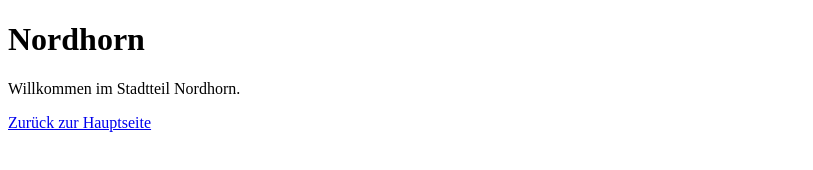
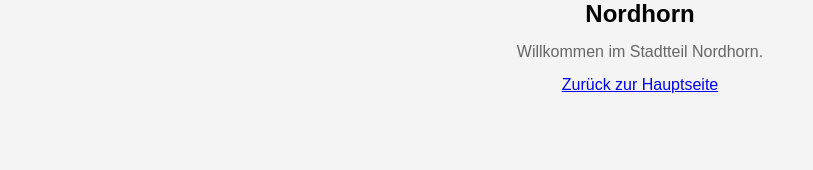
Before and after one commit to Olchie-lab/Meine-Webseite, a plain HTML site: page pages/stadtteil1.html in a window 1280 px wide. Shown: the whole page, without its empty margins (0-813 px from the left). Drawn offline with Linux system fonts and the light colour scheme.

Commit message:
Style einbindung für Stadtteile

```diff
--- a/pages/stadtteil1.html
+++ b/pages/stadtteil1.html
@@ -1,6 +1,7 @@
 <!DOCTYPE html>
 <html lang="de">
 <head>
+    <link rel="stylesheet" href="../style.css">
     <meta charset="UTF-8">
     <meta name="viewport" content="width=device-width, initial-scale=1.0">
     <title>Nordhorn</title>
```
Also changed, not shown: pages/stadtteil2.html (+1 -0 lines), pages/stadtteil3.html (+1 -0 lines), pages/stadtteil4.html (+1 -0 lines), pages/stadtteil5.html (+1 -0 lines), pages/stadtteil6.html (+1 -0 lines), pages/stadtteil7.html (+1 -0 lines), pages/stadtteil8.html (+1 -0 lines).
